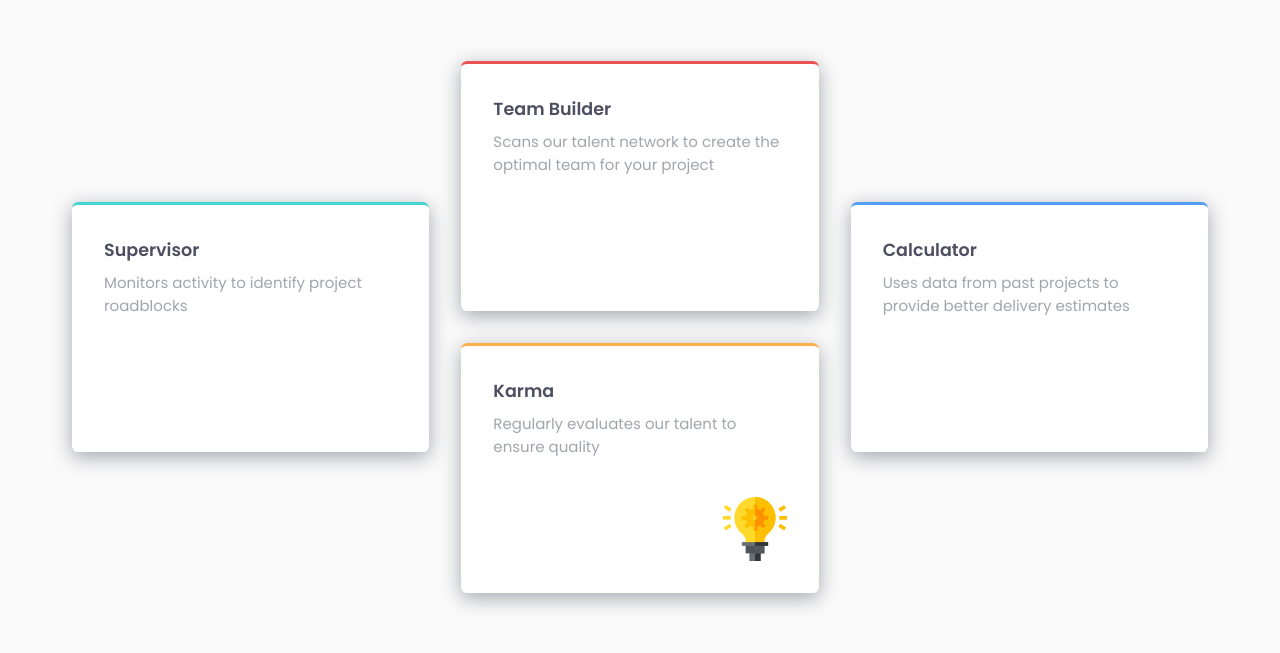
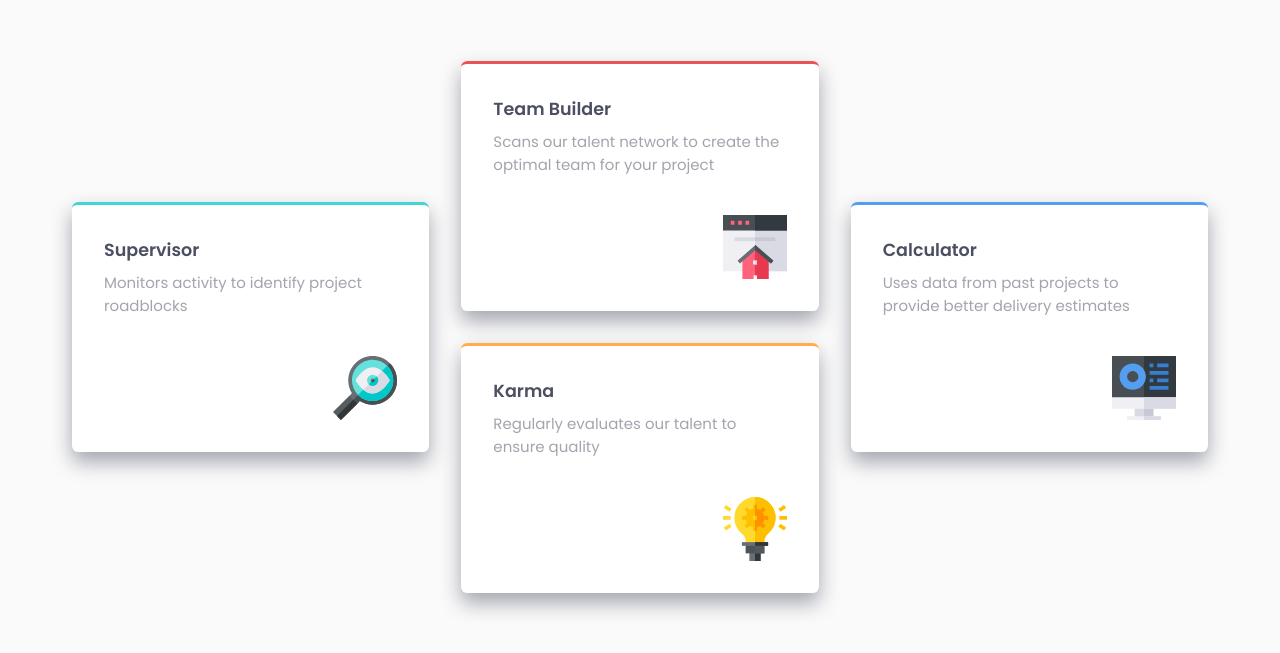
Before and after one commit to ttanvirr/fem-Four_card_feature_section, a plain HTML site: page index.html in a window 1280 px wide. Shown: the part 241-894 px from the top of the page. Drawn offline with Linux system fonts and the light colour scheme; the site is published under a folder, as on GitHub Pages, so addresses that start at the root find nothing.

Commit message:
Fixed some problems

```diff
--- a/index.html
+++ b/index.html
@@ -26,7 +26,7 @@
     <body>
         <main>
             <section class="feature section">
-                <hgroup class="feature-header">
+                <div class="feature-header">
                     <h1 class="section-title">Reliable, efficient delivery</h1>
                     <h2 class="section-subtitle">Powered by Technology</h2>
                     <p class="section-intro">
@@ -34,7 +34,7 @@
                         of project data points to ensure that your project is
                         successful
                     </p>
-                </hgroup>
+                </div>
                 <div class="feature-body">
                     <div class="col">
                         <div class="feature-card card-one">
@@ -47,7 +47,7 @@
                             </div>
                             <img
                                 class="icon"
-                                src="/images/icon-supervisor.svg"
+                                src="images/icon-supervisor.svg"
                                 alt="" />
                         </div>
                     </div>
@@ -62,7 +62,7 @@
                             </div>
                             <img
                                 class="icon"
-                                src="/images/icon-team-builder.svg"
+                                src="images/icon-team-builder.svg"
                                 alt="" />
                         </div>
 
@@ -91,7 +91,7 @@
                             </div>
                             <img
                                 class="icon"
-                                src="/images/icon-calculator.svg"
+                                src="images/icon-calculator.svg"
                                 alt="" />
                         </div>
                     </div>
--- a/style.css
+++ b/style.css
@@ -90,7 +90,7 @@ iframe {
     border-radius: var(--radius);
     border: 0;
     border-top: 3px solid transparent;
-    filter: drop-shadow(0 5px 10px var(--grayish-blue));
+    filter: drop-shadow(0 10px 10px var(--grayish-blue));
     display: flex;
     flex-direction: column;
     justify-content: space-between;
```
